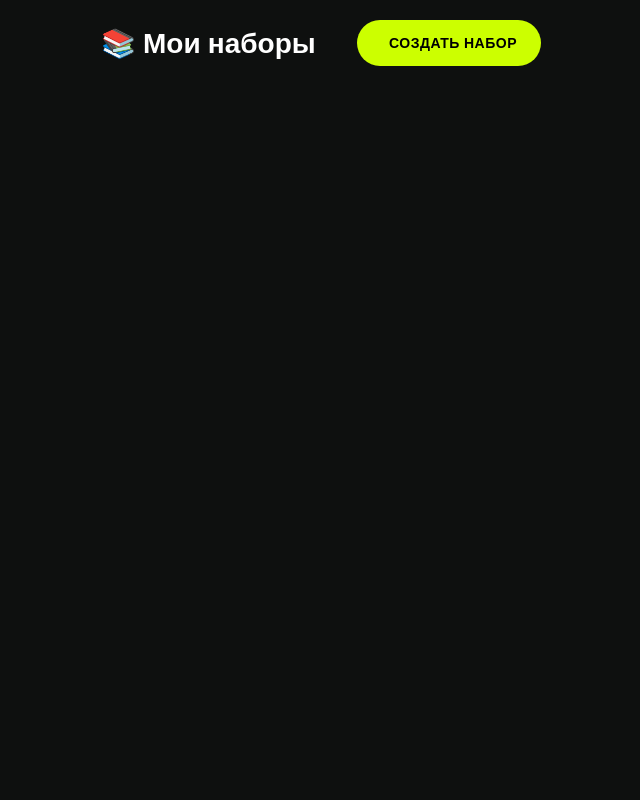
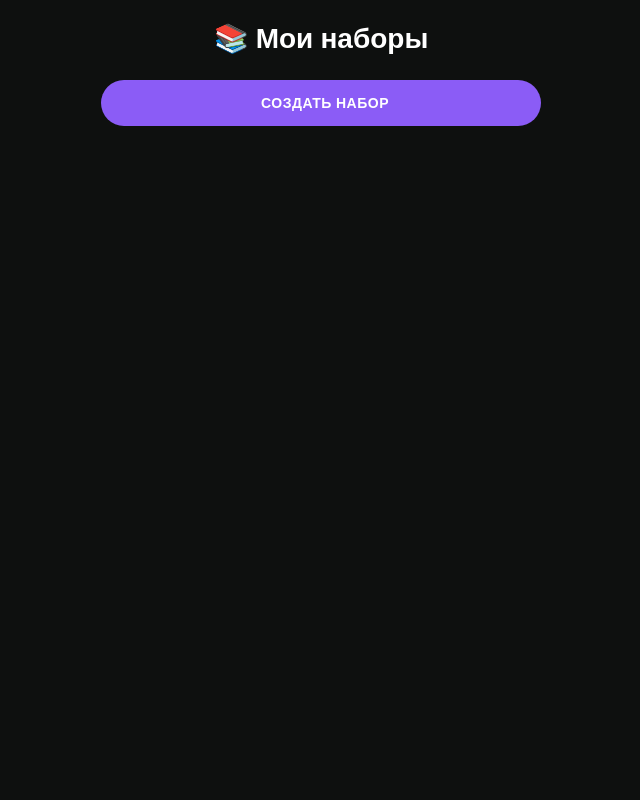
Before and after one commit to PobedazaNami/sprache_motivator, a Python web app: template bot/webapp/templates/flashcards.html in a window 1280 px wide. Shown: the whole page, without its empty margins (319-959 px from the left). Run offline with Jinja, Linux system fonts and the light colour scheme; the template is opened without the code that fills it, so the values that code supplies are empty; some libraries are stand-ins or nearby versions.

Commit message:
UI Polish: Violet theme, vertical header layout, examples inside cards

```diff
--- a/bot/webapp/static/css/flashcards.css
+++ b/bot/webapp/static/css/flashcards.css
@@ -4,8 +4,8 @@
     /* Core Theme */
     --bg-color: #0e100f;
     --text-color: #ffffff;
-    --accent-color: #ccff00;
-    --accent-glow: rgba(204, 255, 0, 0.4);
+    --accent-color: #8b5cf6; /* Premium Violet */
+    --accent-glow: rgba(139, 92, 246, 0.4);
     --secondary-bg: rgba(255, 255, 255, 0.1);
     --card-surface: rgba(255, 255, 255, 0.05);
     --card-border: rgba(255, 255, 255, 0.1);
@@ -90,6 +90,16 @@ h1, h2, h3 {
     margin-bottom: 24px;
     gap: 16px;
 }
+/* Main screen header vertical stack */
+#sets-screen .header {
+    flex-direction: column;
+    align-items: stretch;
+    text-align: center;
+}
+#sets-screen .header h1 {
+    margin-bottom: 8px;
+}
+
 .header h1 {
     font-size: 28px;
     font-weight: 700;
@@ -105,7 +115,7 @@ button {
 
 .btn-primary {
     background-color: var(--accent-color);
-    color: #000;
+    color: #ffffff;
     font-weight: 700;
     padding: 14px 24px;
     border-radius: var(--btn-radius);
@@ -160,7 +170,7 @@ button {
 
 .btn-icon-only.active {
     background-color: var(--accent-color);
-    color: #000;
+    color: #ffffff;
 }
 
 .btn-back {
@@ -245,6 +255,7 @@ button {
     background: var(--card-surface);
     border: 1px solid var(--card-border);
     display: flex;
+    flex-direction: column;
     align-items: center;
     justify-content: center;
     text-align: center;
@@ -259,6 +270,17 @@ button {
     font-weight: 600;
     color: var(--text-color);
     border-color: rgba(255, 255, 255, 0.2);
+}
+
+.card-example {
+    font-size: 1rem;
+    font-weight: 400;
+    margin-top: 16px;
+    color: var(--accent-color);
+    opacity: 0.9;
+    font-family: var(--font-body);
+    font-style: italic;
+    line-height: 1.4;
 }
 
 .card-back {
@@ -296,7 +318,7 @@ button {
 }
 .btn-nav-icon:not(:disabled):active {
     background: var(--accent-color);
-    color: #000;
+    color: #ffffff;
 }
 
 #exit-study-mode {
--- a/bot/webapp/static/js/flashcards.js
+++ b/bot/webapp/static/js/flashcards.js
@@ -274,11 +274,36 @@ function renderStudyCard() {
     document.getElementById('card-front-text').textContent = frontText;
     document.getElementById('card-back-text').textContent = backText;
 
-    // Example handling
-    const exampleEl = document.getElementById('card-example-below');
+    // Example handling - Inside card front
+    const exampleEl = document.getElementById('card-front-example');
     if (exampleEl) {
+        // Only show example on the "real" front side (when not reversed),
+        // or decide if example belongs to the source language word.
+        // Usually example is for the `card.front` word.
+        // If state.studyReversed is true, frontText is card.back (translation).
+        // If we want example to always be with the "Question", we show it.
+        // But user said: "example to word in card... always display on front side".
+        // Assuming example corresponds to `card.front`.
+
+        let shouldShow = false;
         if (card.example) {
+            // If studyReversed is false (Normal mode: Front -> Back), show example on Front? Yes.
+            // If studyReversed is true (Reverse mode: Back -> Front), show example where?
+            // "Always on front side" implies the visible side before flipping.
+
+            // However, usually example is tied to the source word.
+            // If I see "Dog" (Front), example "I have a dog".
+            // If I see "Собака" (Back as Front), example "I have a dog" gives away the answer?
+            // User request: "always only display on front side".
+
+            // Let's implement literally: Show on the DOM element .card-front.
             exampleEl.textContent = card.example;
+            if (state.studyReversed && card.example) {
+                 // If reversed, the question is the translation.
+                 // Showing the example in original language might give a hint.
+                 // But user asked to show it.
+                 // Let's keep it simple: Show it.
+            }
             exampleEl.style.display = 'block';
         } else {
             exampleEl.style.display = 'none';
--- a/bot/webapp/templates/flashcards.html
+++ b/bot/webapp/templates/flashcards.html
@@ -12,7 +12,7 @@
     <script src="https://telegram.org/js/telegram-web-app.js"></script>
     <script src="https://cdnjs.cloudflare.com/ajax/libs/gsap/3.12.5/gsap.min.js"></script>
     <script src="https://unpkg.com/@phosphor-icons/web"></script>
-    <link rel="stylesheet" href="/static/css/flashcards.css?v=20260203_4">
+    <link rel="stylesheet" href="/static/css/flashcards.css?v=20260203_5">
 </head>
 <body>
     <div id="app">
@@ -82,6 +82,7 @@
                     <div class="card-inner">
                         <div class="card-front">
                             <p id="card-front-text"></p>
+                            <p id="card-front-example" class="card-example" style="display:none"></p>
                         </div>
                         <div class="card-back">
                             <p id="card-back-text"></p>
@@ -90,7 +91,7 @@
                 </div>
             </div>
 
-            <div id="card-example-below" class="example" style="display:none;"></div>
+            <!-- div id="card-example-below" class="example" style="display:none;"></div -->
 
             <div class="card-navigation">
                 <!-- Check JS for id references; minimalist icons -->
@@ -189,6 +190,6 @@
         </div>
 
     </div>
-    <script src="/static/js/flashcards.js?v=20260203_4"></script>
+    <script src="/static/js/flashcards.js?v=20260203_5"></script>
 </body>
 </html>
```
